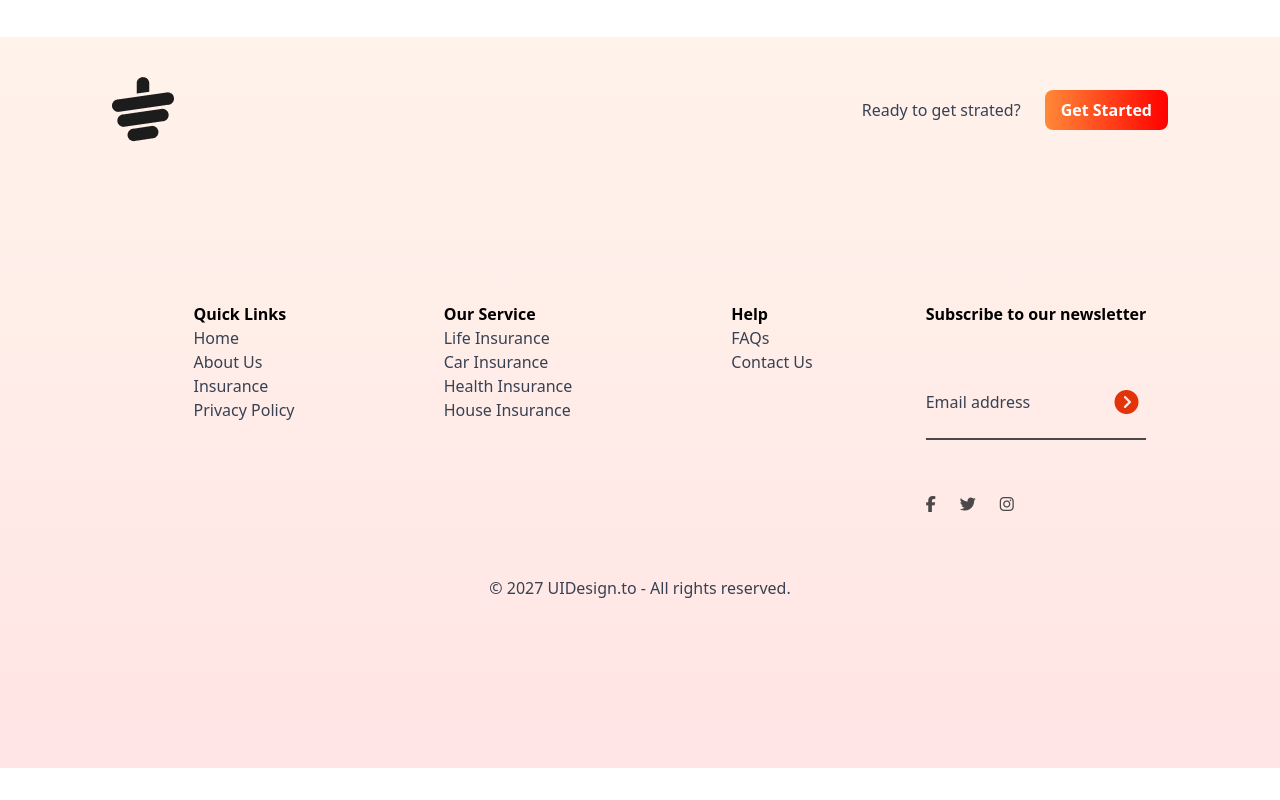
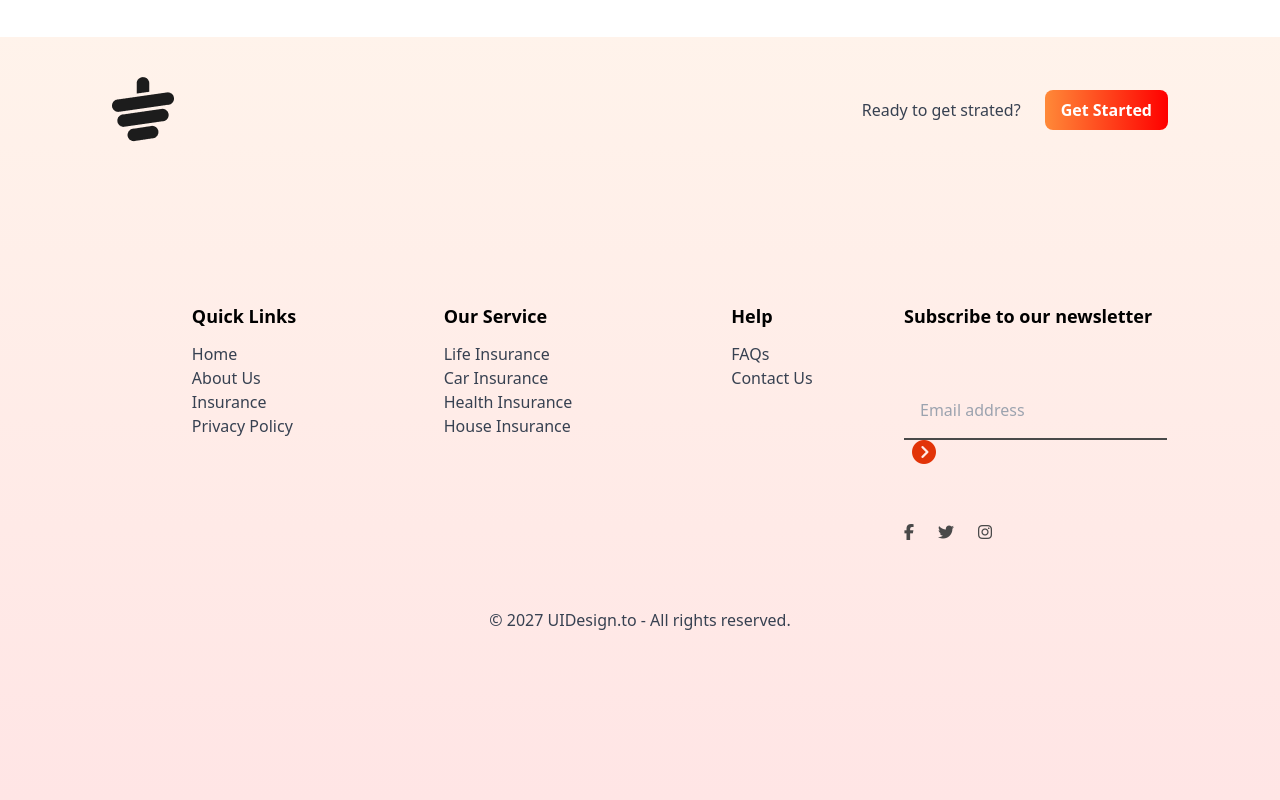
Before and after one commit to samihanishat/Tea-house-using-tailwind, a plain HTML site: page index.html in a window 1280 px wide. Shown: the part 3478-4278 px from the top of the page. Before the commit the page ends 4246 px from the top, so only its background shows below. Drawn offline with nearby package versions, Linux system fonts and the light colour scheme.

Commit message:
Added link

```diff
--- a/index.html
+++ b/index.html
@@ -214,6 +214,7 @@
             </div>
         </section>
     </main>
+    <!-- footer section -->
     <footer class="bg-gradient-to-t from-[#ff00001a] to-[#ff89381a] text-gray-700 py-10 px-4 md:px-16 lg:px-28">
         <div class="md:flex justify-between">
             <div><img src="images/cup.png" alt=""></div>
@@ -223,36 +224,47 @@
             </div>
         </div>
         <div class="grid grid-cols-1 gap-y-10 md:grid-cols-2 lg:grid-cols-4 mt-40 justify-items-center">
+            <!-- first column -->
             <div>
-                <h6 class="font-semibold text-black">Quick Links</h6>
-                <p>Home</p>
-                <p>About Us</p>
-                <p>Insurance</p>
-                <p>Privacy Policy</p>
+                <h6 class="font-semibold text-black text-lg mb-3">Quick Links</h6>
+                <ul>
+                    <li><a href=""  class="hover:text-orange-600">Home</a></li>
+                    <li><a href=""  class="hover:text-orange-600">About Us</a></li>
+                    <li><a href=""  class="hover:text-orange-600">Insurance</a></li>
+                    <li><a href=""  class="hover:text-orange-600">Privacy Policy</a></li>
+                </ul>
             </div>
+            <!-- second column -->
             <div>
-                <h6 class="font-semibold text-black">Our Service</h6>
-                <p>Life Insurance</p>
-                <p>Car Insurance</p>
-                <p>Health Insurance</p>
-                <p>House Insurance</p>
+                <h6 class="font-semibold text-black text-lg mb-3">Our Service</h6>
+                <ul>
+                    <li><a href=""  class="hover:text-orange-600">Life Insurance</a></li>
+                    <li><a href=""  class="hover:text-orange-600">Car Insurance</a></li>
+                    <li><a href=""  class="hover:text-orange-600">Health Insurance</a></li>
+                    <li><a href=""  class="hover:text-orange-600">House Insurance</a></li>
+                </ul>
             </div>
+            <!-- third column -->
             <div>
-                <h6 class="font-semibold text-black">Help</h6>
-                <p>FAQs</p>
-                <p>Contact Us</p>
+                <h6 class="font-semibold text-black text-lg mb-3">Help</h6>
+                <ul>
+                    <li><a href="" class="hover:text-orange-600">FAQs</a></li>
+                    <li> <a href="" class="hover:text-orange-600">Contact Us</a></li>
+                </ul>
             </div>
+            <!-- fourth column -->
             <div>
-                <h6 class="font-semibold text-black">Subscribe to our newsletter</h6>
-                    <p class="border-b-2 border-[#494949] mt-4 md:mt-10 py-6">Email address
-                        <i class="fa-solid fa-circle-chevron-right fa-xl ml-20" style="color: #e23408;"></i>
+                <h6 class="font-semibold text-black text-lg mb-3">Subscribe to our newsletter</h6>
+                    <div>
+                        <input type="email" name="" id="" class="bg-transparent border-b-2 border-[#494949] mt-4 md:mt-10 p-4" placeholder="Email address">
+                        <i class="fa-solid fa-circle-chevron-right fa-xl ml-2" style="color: #e23408;"></i>
 
-                    </p>
-                    <!-- <i class="fa-solid fa-circle-chevron-right fa-xl" style="color: #e23408;"></i> -->
+                    </div>
+                    <!-- social media icon -->
                 <div class="mt-14 flex gap-6">
-                    <i class="fa-brands fa-facebook-f" style="color: #494949;"></i>
-                    <i class="fa-brands fa-twitter" style="color: #494949;"></i>
-                    <i class="fa-brands fa-instagram" style="color: #494949;"></i>
+                    <a href=""> <i class="fa-brands fa-facebook-f" style="color: #494949;"></i></a>
+                    <a href=""> <i class="fa-brands fa-twitter" style="color: #494949;"></i></a>
+                    <a href=""> <i class="fa-brands fa-instagram" style="color: #494949;"></i></a>
                 </div>
             </div>
         </div>
```
